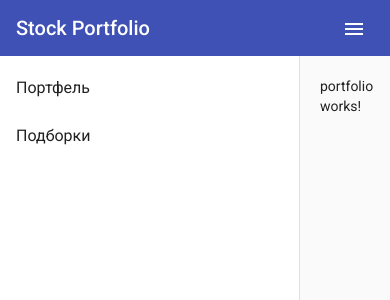
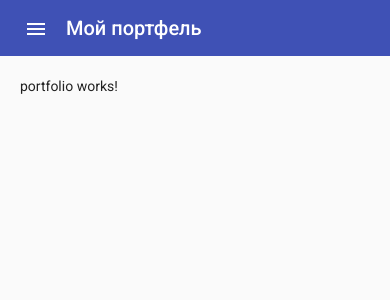
Before and after one commit to Darkvood/stock-portfolio, an Angular app: page /portfolio in a window 390 px wide. Shown: the top 300 px of the page. Built offline with nearby package versions, Linux system fonts and the light colour scheme.

Commit message:
feat(layout): Адаптив sidebar

```diff
--- a/src/app/layout/default/default.component.html
+++ b/src/app/layout/default/default.component.html
@@ -1,7 +1,7 @@
-<app-header></app-header>
+<app-header [menuToggleable]="sidebar.toggleable" (toggleAside)="toggleSidebar()"></app-header>
 
 <mat-drawer-container>
-  <mat-drawer mode="side" [opened]="sideBarOpen">
+  <mat-drawer mode="side" [opened]="sidebar.active">
     <app-aside></app-aside>
   </mat-drawer>
 
--- a/src/app/layout/default/default.component.ts
+++ b/src/app/layout/default/default.component.ts
@@ -1,14 +1,36 @@
 import { Component, OnInit } from "@angular/core";
+import { BreakpointObserver, Breakpoints, BreakpointState } from "@angular/cdk/layout";
 
 @Component({
   selector: "app-layout-default",
   templateUrl: "./default.component.html",
   styleUrls: ["./default.component.scss"]
 })
-export class DefaultComponent {
-  sideBarOpen = true;
+export class DefaultComponent implements OnInit {
+  sidebar = {
+    active: true,
+    toggleable: false
+  };
 
-  toggleSideBar(): void {
-    this.sideBarOpen = !this.sideBarOpen;
+  constructor(public breakpointObserver: BreakpointObserver) {
+    this.changeSidebarModeIfNeeded = this.changeSidebarModeIfNeeded.bind(this);
+  }
+
+  ngOnInit(): void {
+    this.breakpointObserver.observe([Breakpoints.XSmall, Breakpoints.Small]).subscribe(this.changeSidebarModeIfNeeded);
+  }
+
+  toggleSidebar(): void {
+    this.sidebar.active = !this.sidebar.active;
+  }
+
+  changeSidebarModeIfNeeded(state: BreakpointState): void {
+    const forceOpen = !state.matches;
+
+    if (forceOpen) {
+      this.sidebar = { active: true, toggleable: false };
+    } else {
+      this.sidebar = { active: false, toggleable: true };
+    }
   }
 }
--- a/src/app/layout/default/header/header.component.html
+++ b/src/app/layout/default/header/header.component.html
@@ -1,11 +1,15 @@
 <mat-toolbar color="primary">
   <mat-toolbar-row>
-    <span>Stock Portfolio</span>
-
-    <span class="spacer"></span>
-
-    <button mat-icon-button aria-label="Открыть меню">
+    <button
+      *ngIf="menuToggleable"
+      mat-icon-button
+      class="menu-icon"
+      (click)="toggleSideBar()"
+      aria-label="Открыть меню"
+    >
       <mat-icon>menu</mat-icon>
     </button>
+
+    <span>Мой портфель</span>
   </mat-toolbar-row>
 </mat-toolbar>
--- a/src/app/layout/default/header/header.component.scss
+++ b/src/app/layout/default/header/header.component.scss
@@ -1,3 +1,3 @@
-.spacer {
-  flex: 1 1 auto;
+.menu-icon {
+  margin-right: 10px;
 }
--- a/src/app/layout/default/header/header.component.ts
+++ b/src/app/layout/default/header/header.component.ts
@@ -1,4 +1,4 @@
-import { Component } from "@angular/core";
+import { Component, EventEmitter, Input, Output } from "@angular/core";
 
 @Component({
   selector: "app-header",
@@ -6,5 +6,10 @@ import { Component } from "@angular/core";
   styleUrls: ["./header.component.scss"]
 })
 export class HeaderComponent {
-  constructor() {}
+  @Input() menuToggleable: string;
+  @Output() toggleAside: EventEmitter<void> = new EventEmitter();
+
+  toggleSideBar(): void {
+    this.toggleAside.emit();
+  }
 }
```
